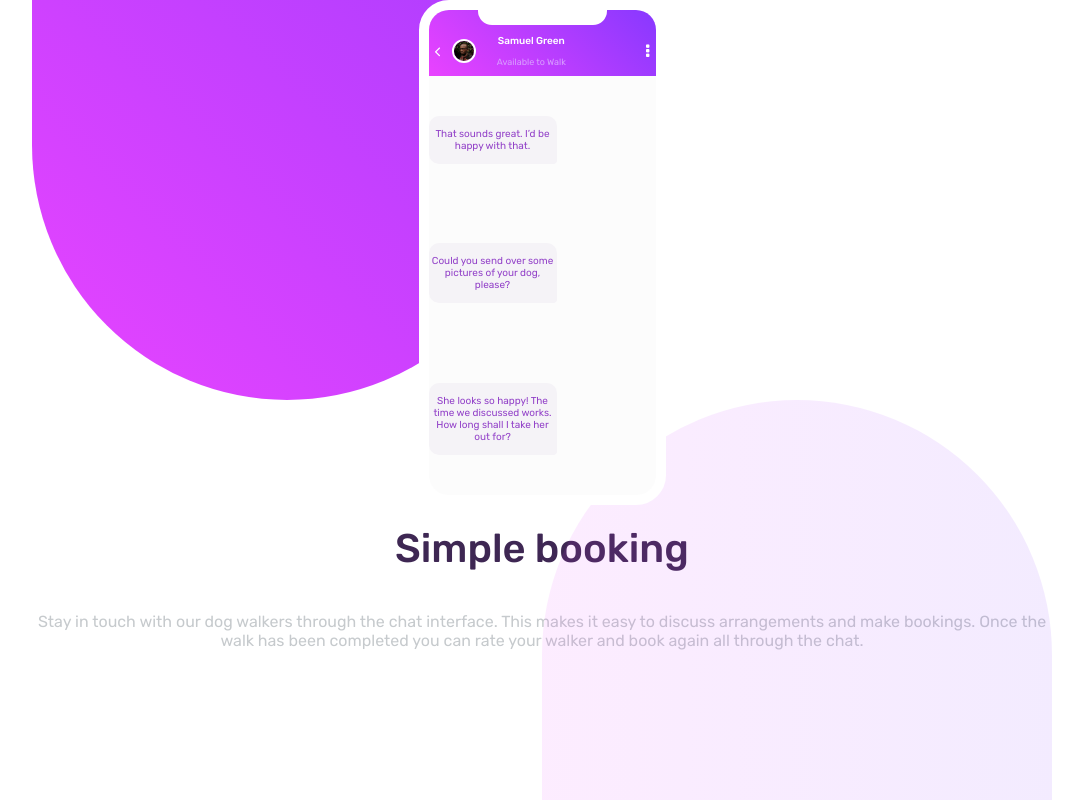
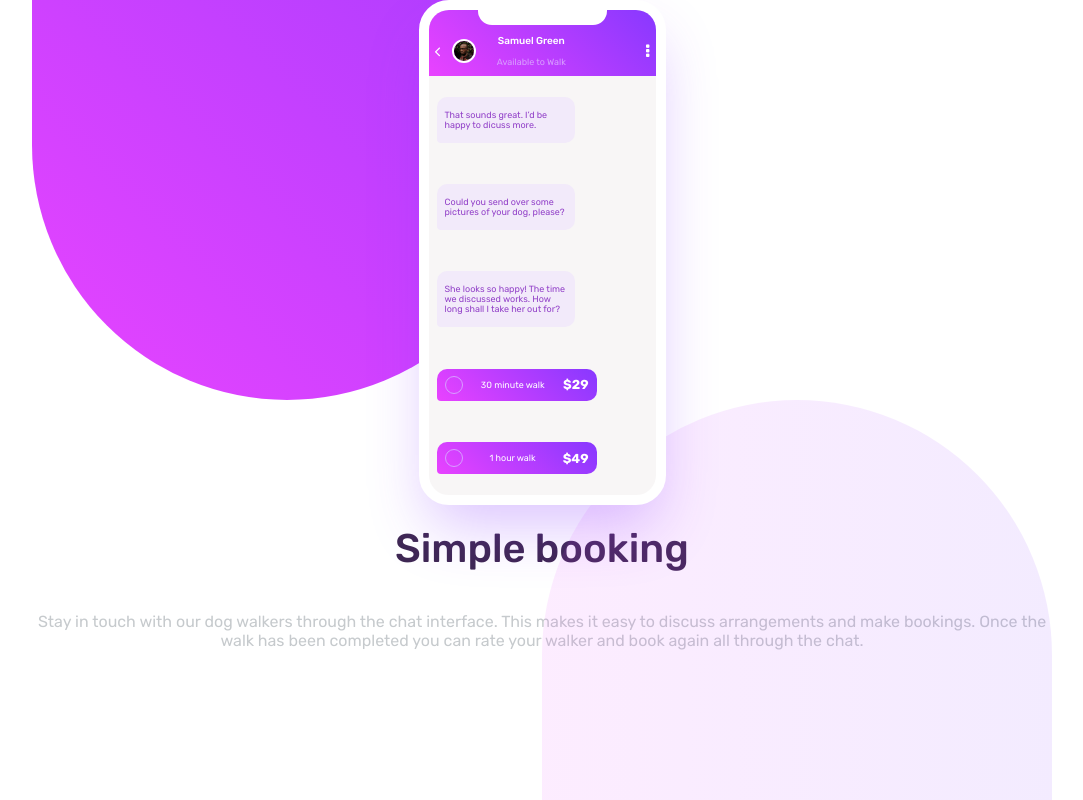
Before and after one commit to ackuser/ng-chat-app-scss, an Angular app: page / in a window 1280 px wide. Shown: the top 800 px of the page, without its empty margins (98-1181 px from the left). Built offline with nearby package versions, Linux system fonts and the light colour scheme.

Commit message:
Special left comments Comp

```diff
--- /dev/null
+++ b/src/app/comment-left-special/comment-left-special.component.html
@@ -0,0 +1,7 @@
+<span class="dot"></span>
+<p class="message">
+  <ng-content select=".message"></ng-content>
+</p>
+<p class="figure">
+  <ng-content select=".figure"></ng-content>
+</p>
--- /dev/null
+++ b/src/app/comment-left-special/comment-left-special.component.scss
@@ -0,0 +1,31 @@
+@import '_fonts';
+
+:host {
+    width: 160px;
+    height: 32px;
+    border-radius: 10px 10px 10px 4px;
+    background: $gradient-1;
+    padding: 4px 8px;
+    margin-left: 8px;
+
+    display: flex;
+    justify-content: space-between;
+    align-items: center;
+
+    .dot {
+        height: 18px;
+        width: 18px;
+        border: 1px solid $violet-pale;
+        border-radius: 50%;
+        display: inline-block;
+    }
+
+    .message {
+        @include message($color:white);
+    }
+
+    .figure {
+        @include figure($color:white);
+    }
+
+}
--- /dev/null
+++ b/src/app/comment-left-special/comment-left-special.component.ts
@@ -0,0 +1,15 @@
+import { Component, OnInit } from '@angular/core';
+
+@Component({
+  selector: 'app-comment-left-special',
+  templateUrl: './comment-left-special.component.html',
+  styleUrls: ['./comment-left-special.component.scss']
+})
+export class CommentLeftSpecialComponent implements OnInit {
+
+  constructor() { }
+
+  ngOnInit() {
+  }
+
+}
--- a/src/app/comment-left/comment-left.component.html
+++ b/src/app/comment-left/comment-left.component.html
@@ -1,5 +1,3 @@
-<div class="block">
-  <p class="message">
-    <ng-content></ng-content>
-  </p>
-</div>
+<p class="message">
+  <ng-content></ng-content>
+</p>
--- a/src/app/comment-left/comment-left.component.scss
+++ b/src/app/comment-left/comment-left.component.scss
@@ -1,12 +1,14 @@
 @import '_fonts';
 
-.block {
-    width: 128px;
-    border-radius: 10px 10px 4px 10px;
+:host {
+    width: 138px;
+    border-radius: 10px 10px 10px 4px;
     background: $violet-light-grayish;
-    padding: 2px;
+    padding: 4px 8px;
+    margin-left: 8px;
 
     .message {
         @include message;
+        text-align: start;
     }
 }
--- a/src/app/phone/phone.component.html
+++ b/src/app/phone/phone.component.html
@@ -1,7 +1,7 @@
 <app-phone-header class="header"></app-phone-header>
 <div class="comments">
   <app-comment-left>
-    That sounds great. I’d be happy with that.
+    That sounds great. I’d be happy to dicuss more.
   </app-comment-left>
   <app-comment-left>
     Could you send over some pictures of your dog, please?
@@ -9,4 +9,12 @@
   <app-comment-left>
     She looks so happy! The time we discussed works. How long shall I take her out for?
   </app-comment-left>
+  <app-comment-left-special>
+    <p class="message">30 minute walk</p>
+    <span class="figure">$29</span>
+  </app-comment-left-special>
+  <app-comment-left-special>
+    <p class="message">1 hour walk</p>
+    <span class="figure">$49</span>
+  </app-comment-left-special>
 </div>
--- a/src/app/phone/phone.component.scss
+++ b/src/app/phone/phone.component.scss
@@ -9,8 +9,9 @@
     height: 505px;
     border-radius: 30px;
     border: 10px solid white;
-    background: #fcfcfc;
+    background: #f8f6f6;
     z-index: 1111;
+    box-shadow: 0px 30px 60px -10px $violet-light-a;
 
     .header {
         grid-column: 1 / 2;
--- a/src/assets/styles/_colors.scss
+++ b/src/assets/styles/_colors.scss
@@ -6,7 +6,7 @@ $magent-light: hsl(293, 100%, 63%);
 $violet-light: hsl(264, 100%, 61%);
 
 $magent-light-a: hsla(293, 100%, 63%, 0.1);
-$violet-light-a: hsla(264, 100%, 61%, 0.1);
+$violet-light-a: hsla(264, 100%, 61%, 0.3);
 
 $gradient-1: linear-gradient(45deg, $magent-light 0%, $violet-light 100%);
 $gradient-2: linear-gradient(45deg, $magent-light-a 0%, $violet-light-a 100%);
@@ -15,7 +15,7 @@ $gradient-2: linear-gradient(45deg, $magent-light-a 0%, $violet-light-a 100%);
 // Secondary
 
 $white: hsl(0, 0%, 100%);
-$violet-light-grayish: hsl(270, 20%, 96%);
+$violet-light-grayish: hsl(268, 63%, 95%);
 // $violet-dark-verydesaturated: hsl(271, 36%, 24%);
 $magent-light-very: hsl(289, 100%, 72%);
 
--- a/src/assets/styles/_fonts.scss
+++ b/src/assets/styles/_fonts.scss
@@ -14,9 +14,16 @@
     text-align: center;
 }
 
-@mixin message($size: x-small, $color: $violet-moderate) {
+@mixin message($size: xx-small, $color: $violet-moderate) {
     color: $color;
     font-size: $size;
     font-weight: 400;
     text-align: center;
 }
+
+@mixin figure($size: small, $color: $violet-moderate) {
+    color: $color;
+    font-size: $size;
+    font-weight: 700;
+    text-align: center;
+}
```
Also changed, not shown: src/app/app.module.ts (+5 -3 lines), 1 other file (tests, documents, lock files or other folders).
